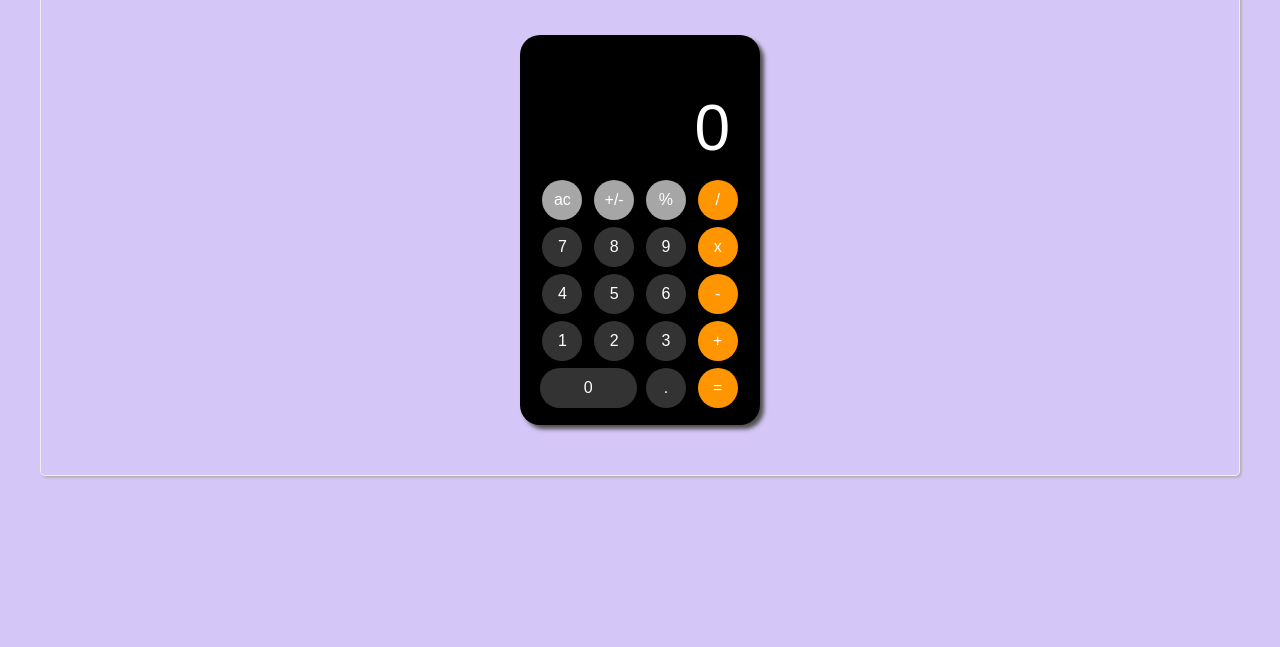
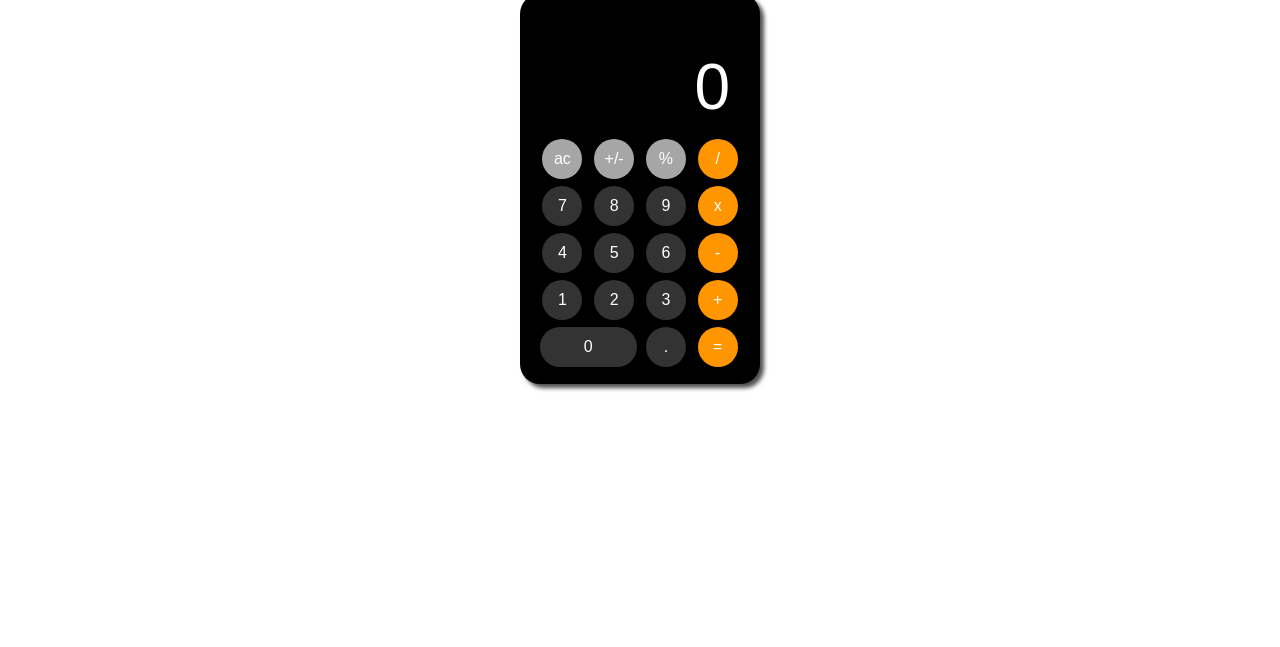
Before and after one commit to ok-sana-code/calculator, a plain HTML site: page index.html in a window 1280 px wide. Shown: the part 153-800 px from the top of the page. Drawn offline with Linux system fonts and the light colour scheme.

Commit message:
Update style.css

```diff
--- a/style.css
+++ b/style.css
@@ -1,9 +1,7 @@
 body{
-  background-color: #d5c6f8 ;
+
   margin: 40px;
-  border:1px solid rgb(242, 238, 247);
-  border-radius: 5px;
-  box-shadow: 2px 2px 2px #b9b3b3;
+
 }
 
 h1{
```
